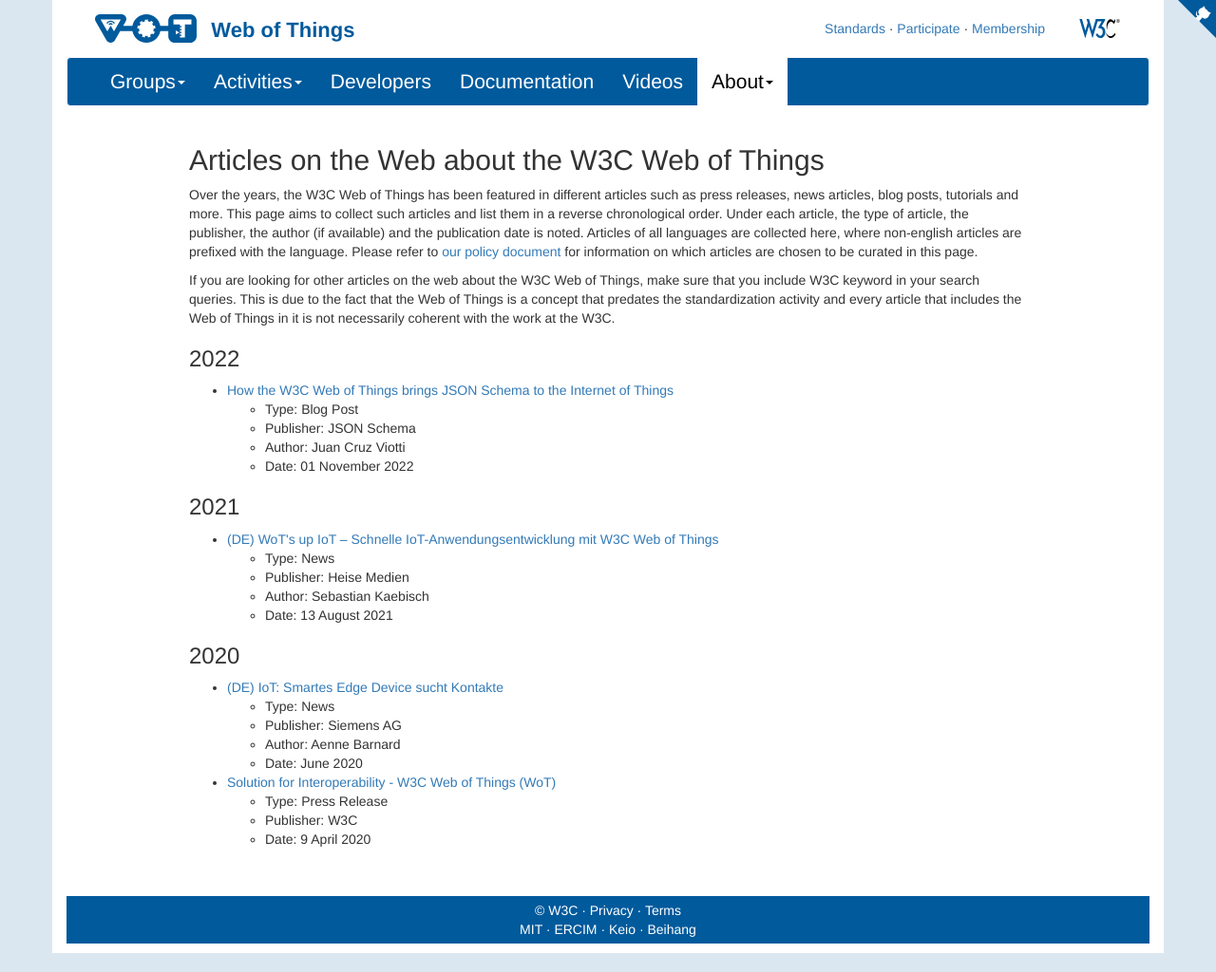
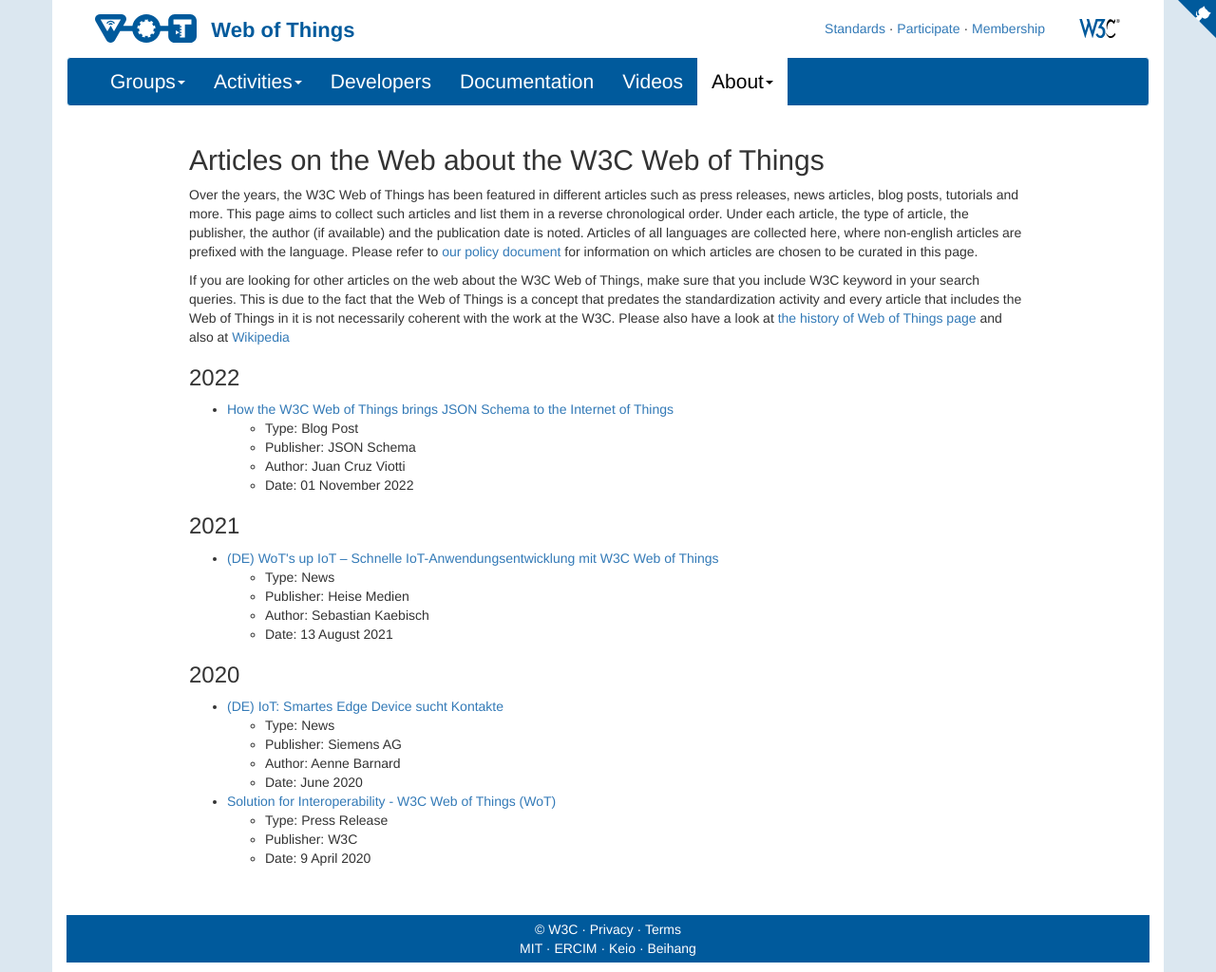
Before and after one commit to w3c/wot-marketing, a Jekyll site: the page built from docs/about/articles/index.html, in a window 1280 px wide. Shown: the whole page at 95% size. Built offline with Jekyll 4.4.1, drawn with Linux system fonts in a browser that asks for light colours; nearby versions of some CDN libraries; comment, search, counter and statistics services are not loaded.

Commit message:
add references to history and wikipedia

```diff
--- a/docs/about/articles/index.html
+++ b/docs/about/articles/index.html
@@ -28,6 +28,9 @@
 		keyword in your search queries.
 		This is due to the fact that the Web of Things is a concept that predates the standardization activity and
 		every article that includes the Web of Things in it is not necessarily coherent with the work at the W3C.
+		Please also have a look at <a href="../history">the history of Web of Things page</a> and also at
+		<a href="https://en.wikipedia.org/wiki/Web_of_Things" target="_blank">
+			Wikipedia</a>
 	</p>
 
 	<h3>2022</h3>
```
